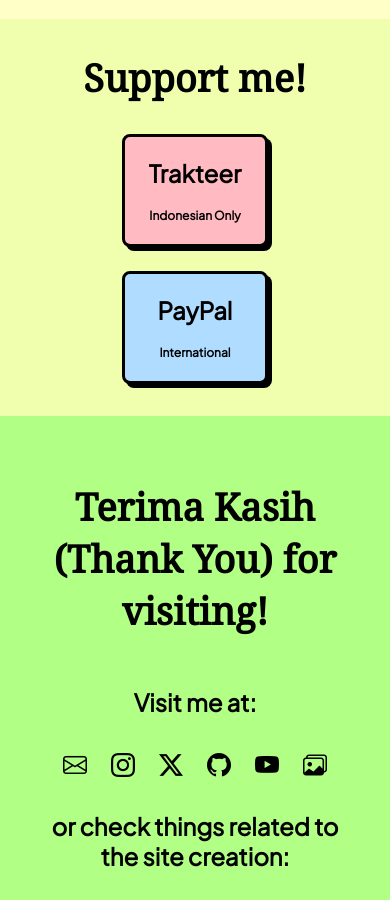
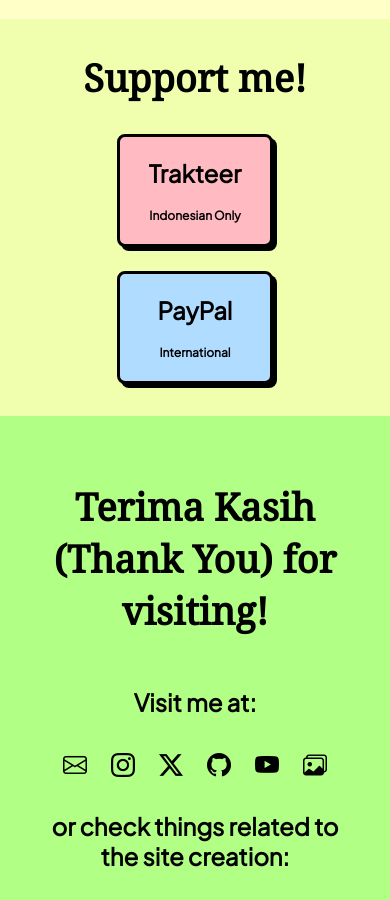
Before and after one commit to ArthurMacTavish/ArthurMacTavish.github.io, a plain HTML site: page index.html in a window 390 px wide. Shown: the part 1060-1960 px from the top of the page. Drawn offline with nearby package versions, Linux system fonts and the light colour scheme.

Commit message:
Fixing Button Consistencies

```diff
--- a/assets/css/index.css
+++ b/assets/css/index.css
@@ -96,6 +96,10 @@ a {
 .support .support-links {
     display: flex;
     flex-direction: row;
+    justify-content: center;
+    width: 50%;
+    gap: 12px;
+    align-items: flex-start;
 }
 
 .support h1 {
@@ -106,25 +110,28 @@ a {
     padding-left: 24px;
     padding-right: 24px;
     text-align: center;
-
     border: black solid;
     border-radius: 8px;
     box-shadow: 4px 4px black;
     transition: 0.5s;
+    width: 100%;
 }
 
 .support .support-links button:hover {
     box-shadow: 8px 8px black;
 }
 
+.support .support-links a {
+    flex: 1 0 0;
+    width: 100%
+}
+
 .support .support-links .trakteer {
     background-color: #FFBAC2;
-    margin-right: 24px;
 }
 
 .support .support-links .paypal {
     background-color: #AFDCFF;
-    width: 100%;
 }
 
 /* footer */
--- a/assets/css/mobile/index.css
+++ b/assets/css/mobile/index.css
@@ -13,10 +13,6 @@
 
     .support .support-links {
         flex-direction: column;
-    }
-
-    .support .support-links .trakteer {
-        margin-bottom: 24px;
-        margin-right: 0px;
+        gap: 24px;
     }
 }
```
